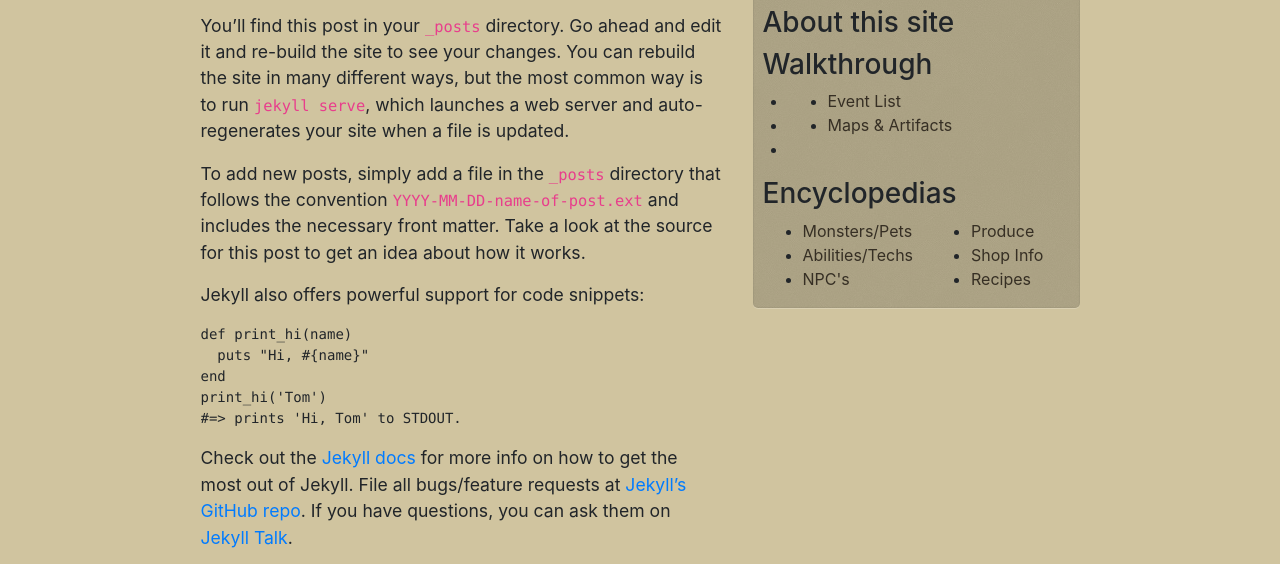
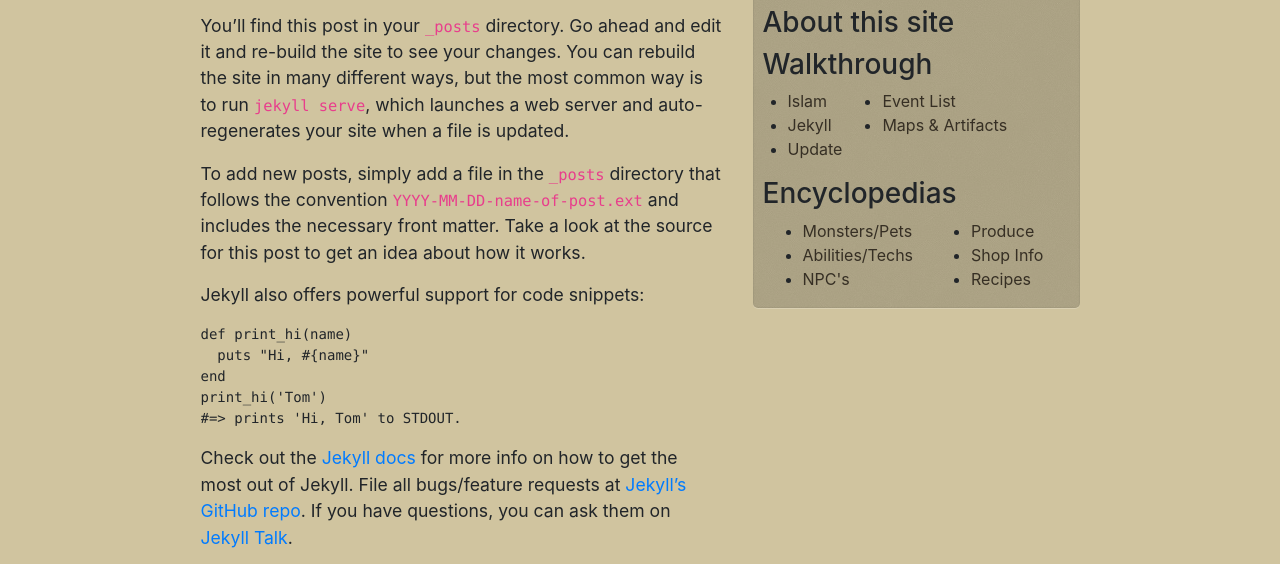
Before and after one commit to handbookEOF/nazhifa, a plain HTML site: page 2018/10/21/welcome-to-jekyll.html in a window 1280 px wide. Shown: the part 229-793 px from the top of the page. Drawn offline with nearby package versions, Linux system fonts and the light colour scheme.

Commit message:
Nazhifa's Blog Development

```diff
--- a/2018/10/21/welcome-to-jekyll.html
+++ b/2018/10/21/welcome-to-jekyll.html
@@ -215,15 +215,15 @@
                 <ul>
 
 
-                        <li><a href="/nazhifa"></a></li>
+                        <li><a href="/nazhifa/categories/islam.html">Islam</a></li>
 
 
 
-                        <li><a href="/nazhifa"></a></li>
+                        <li><a href="/nazhifa/categories/jekyll.html">Jekyll</a></li>
 
 
 
-                        <li><a href="/nazhifa"></a></li>
+                        <li><a href="/nazhifa/categories/update.html">Update</a></li>
 
 
                 </ul>
--- a/feed.xml
+++ b/feed.xml
@@ -1,4 +1,4 @@
-<?xml version="1.0" encoding="utf-8"?><feed xmlns="http://www.w3.org/2005/Atom" ><generator uri="https://jekyllrb.com/" version="3.8.4">Jekyll</generator><link href="/feed.xml" rel="self" type="application/atom+xml" /><link href="/" rel="alternate" type="text/html" /><updated>2019-01-12T11:17:24+07:00</updated><id>/feed.xml</id><title type="html">Your awesome title</title><subtitle>Write an awesome description for your new site here. You can edit this line in _config.yml. It will appear in your document head meta (for Google search results) and in your feed.xml site description.</subtitle><entry><title type="html">Ada apa sih!</title><link href="/2018/11/05/ada-apa-sih.html" rel="alternate" type="text/html" title="Ada apa sih!" /><published>2018-11-05T06:38:59+07:00</published><updated>2018-11-05T06:38:59+07:00</updated><id>/2018/11/05/ada-apa-sih</id><content type="html" xml:base="/2018/11/05/ada-apa-sih.html">&lt;p&gt;You’ll find this post in your &lt;code class=&quot;highlighter-rouge&quot;&gt;_posts&lt;/code&gt; directory. Go ahead and edit it and re-build the site to see your changes. You can rebuild the site in many different ways, but the most common way is to run &lt;code class=&quot;highlighter-rouge&quot;&gt;jekyll serve&lt;/code&gt;, which launches a web server and auto-regenerates your site when a file is updated.&lt;/p&gt;
+<?xml version="1.0" encoding="utf-8"?><feed xmlns="http://www.w3.org/2005/Atom" ><generator uri="https://jekyllrb.com/" version="3.8.4">Jekyll</generator><link href="/feed.xml" rel="self" type="application/atom+xml" /><link href="/" rel="alternate" type="text/html" /><updated>2019-01-12T11:20:03+07:00</updated><id>/feed.xml</id><title type="html">Your awesome title</title><subtitle>Write an awesome description for your new site here. You can edit this line in _config.yml. It will appear in your document head meta (for Google search results) and in your feed.xml site description.</subtitle><entry><title type="html">Ada apa sih!</title><link href="/2018/11/05/ada-apa-sih.html" rel="alternate" type="text/html" title="Ada apa sih!" /><published>2018-11-05T06:38:59+07:00</published><updated>2018-11-05T06:38:59+07:00</updated><id>/2018/11/05/ada-apa-sih</id><content type="html" xml:base="/2018/11/05/ada-apa-sih.html">&lt;p&gt;You’ll find this post in your &lt;code class=&quot;highlighter-rouge&quot;&gt;_posts&lt;/code&gt; directory. Go ahead and edit it and re-build the site to see your changes. You can rebuild the site in many different ways, but the most common way is to run &lt;code class=&quot;highlighter-rouge&quot;&gt;jekyll serve&lt;/code&gt;, which launches a web server and auto-regenerates your site when a file is updated.&lt;/p&gt;
 
 &lt;p&gt;To add new posts, simply add a file in the &lt;code class=&quot;highlighter-rouge&quot;&gt;_posts&lt;/code&gt; directory that follows the convention &lt;code class=&quot;highlighter-rouge&quot;&gt;YYYY-MM-DD-name-of-post.ext&lt;/code&gt; and includes the necessary front matter. Take a look at the source for this post to get an idea about how it works.&lt;/p&gt;
 
```
Also changed, not shown: 2018/11/05/ada-apa-sih.html (+3 -3 lines), 2018/11/05/halo-dunia.html (+3 -3 lines), blog.html (+3 -3 lines), categories/islam.html (+3 -3 lines), categories/jekyll.html (+3 -3 lines), categories/update.html (+3 -3 lines).
